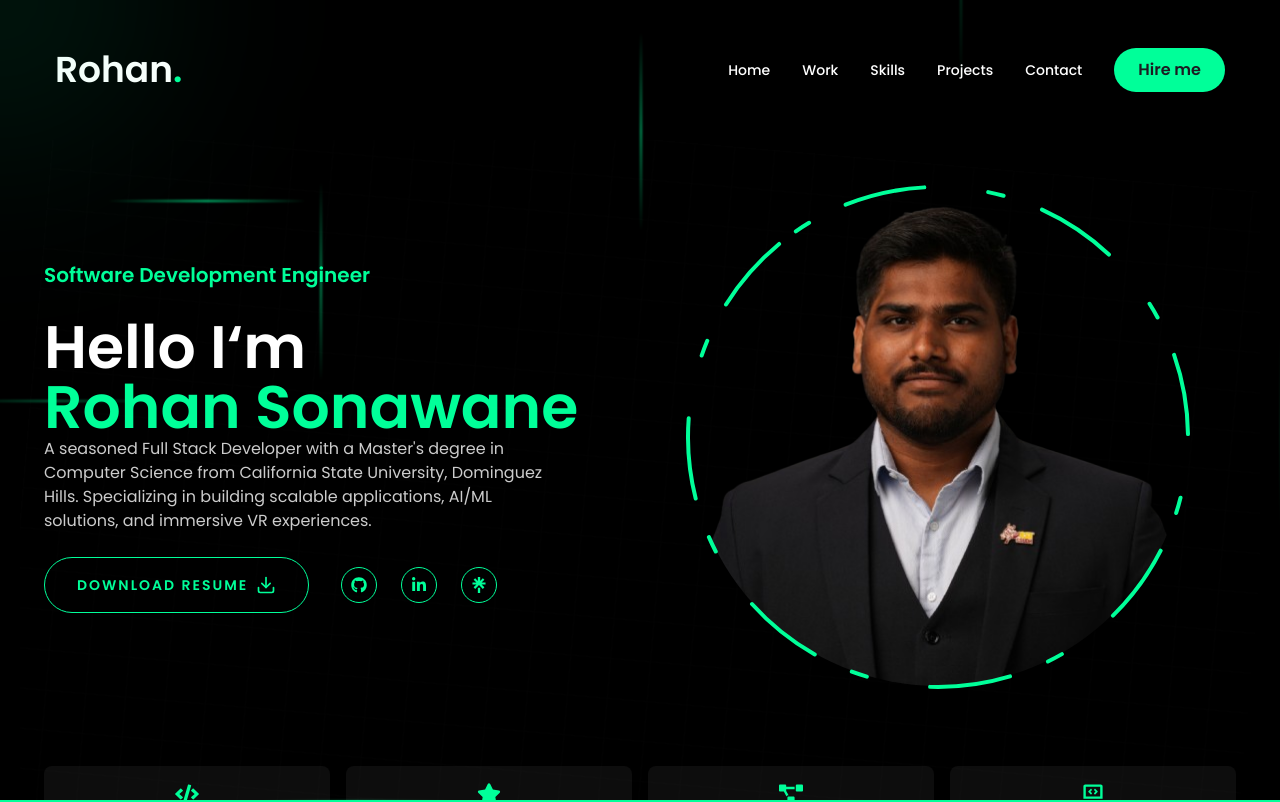
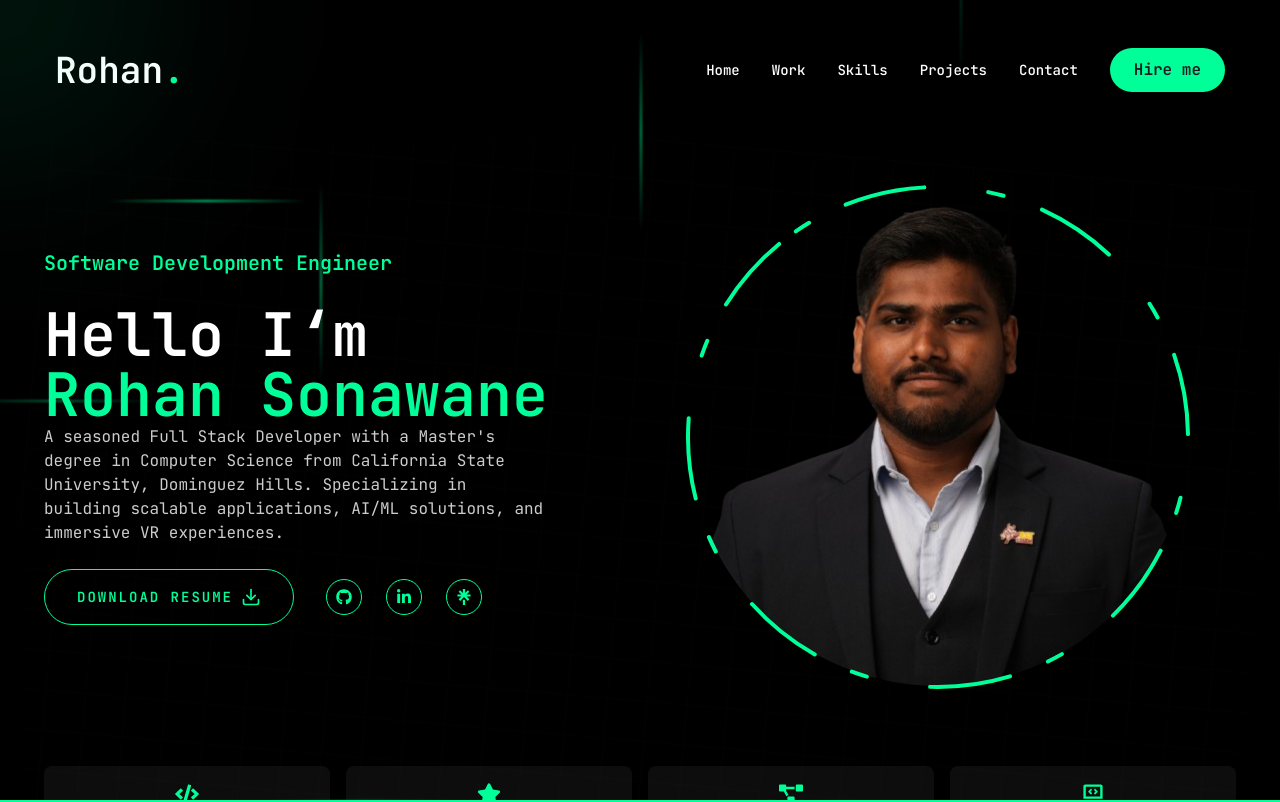
Before and after one commit to rohansonawane/Portfolio-website, a Next.js app: page / in a window 1280 px wide. Shown: the top 802 px of the page. Built offline with nearby package versions, Linux system fonts and the light colour scheme.

Commit message:
fix: restore JetBrains Mono font configuration

```diff
--- a/app/globals.css
+++ b/app/globals.css
@@ -15,7 +15,7 @@ body {
     rgb(var(--background-start-rgb)),
     rgb(var(--background-end-rgb))
   );
-  font-family: var(--font-poppins), var(--font-inter), system-ui, -apple-system, BlinkMacSystemFont, 'Segoe UI', Roboto, Oxygen, Ubuntu, Cantarell, 'Open Sans', 'Helvetica Neue', sans-serif;
+  font-family: var(--font-jetbrainsMono), system-ui, -apple-system, BlinkMacSystemFont, 'Segoe UI', Roboto, Oxygen, Ubuntu, Cantarell, 'Open Sans', 'Helvetica Neue', sans-serif;
 }
 
 /* Optimize font rendering */
--- a/app/layout.jsx
+++ b/app/layout.jsx
@@ -1,4 +1,4 @@
-import { Inter, Poppins } from 'next/font/google'
+import { JetBrains_Mono } from 'next/font/google'
 import './globals.css'
 import { Analytics } from '@vercel/analytics/react'
 import { SpeedInsights } from '@vercel/speed-insights/next'
@@ -11,23 +11,13 @@ import ErrorBoundary from "@/components/ErrorBoundary";
 import PageTransition from "@/components/PageTransition";
 import StairTransition from "@/components/StairTransition";
 
-const poppins = Poppins({
-  weight: ['400', '500', '600', '700'],
+const jetbrainsMono = JetBrains_Mono({
   subsets: ['latin'],
   display: 'swap',
-  variable: '--font-poppins',
+  variable: '--font-jetbrainsMono',
   preload: true,
   adjustFontFallback: true,
-  fallback: ['system-ui', 'arial']
-})
-
-const inter = Inter({
-  subsets: ['latin'],
-  display: 'swap',
-  variable: '--font-inter',
-  preload: true,
-  adjustFontFallback: true,
-  fallback: ['system-ui', 'arial']
+  fallback: ['system-ui', 'monospace']
 })
 
 export const metadata = {
@@ -87,7 +77,7 @@ export const metadata = {
 
 export default function RootLayout({ children }) {
   return (
-    <html lang="en" className={`${poppins.variable} ${inter.variable}`}>
+    <html lang="en" className={jetbrainsMono.variable}>
       <head>
         <link rel="preconnect" href="https://fonts.googleapis.com" />
         <link rel="preconnect" href="https://fonts.gstatic.com" crossOrigin="anonymous" />
@@ -115,7 +105,7 @@ export default function RootLayout({ children }) {
           src="https://www.googletagmanager.com/gtm.js?id=GTM-5727CZ8R"
         />
       </head>
-      <body className={`${poppins.className} antialiased`}>
+      <body className={`${jetbrainsMono.className} antialiased`}>
         <ErrorBoundary>
           <Header />
           <StairTransition />
```
